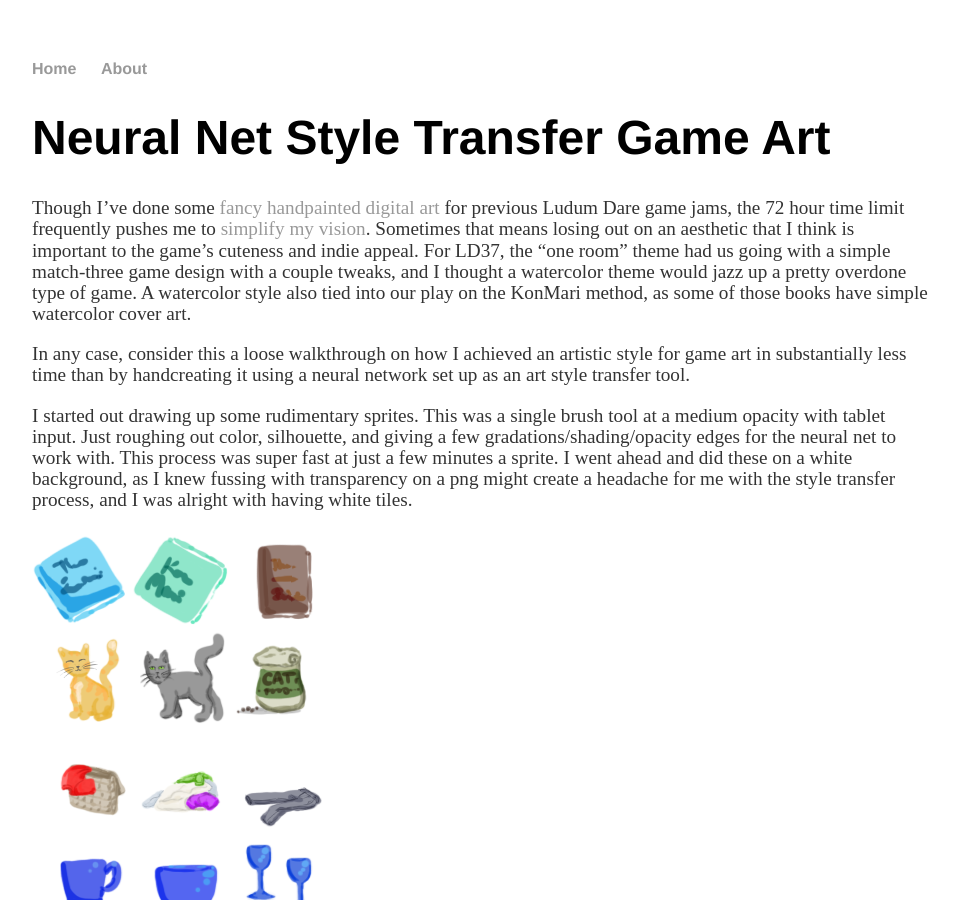
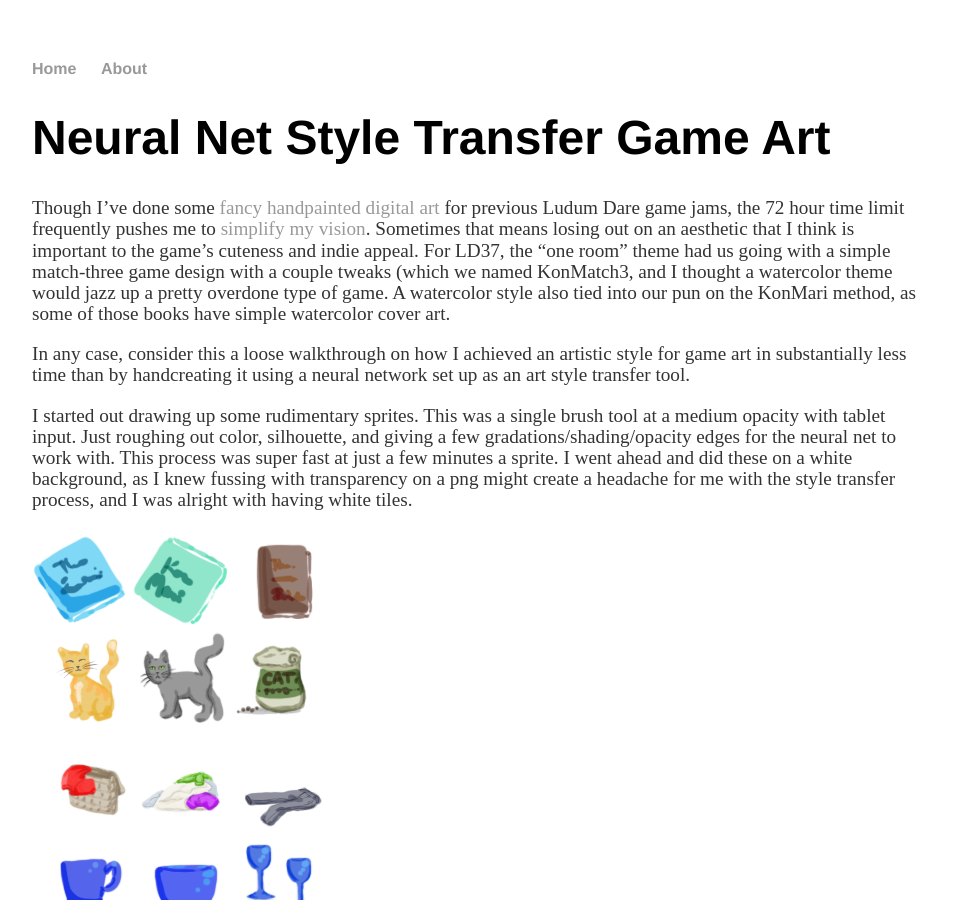
Before and after one commit to katieamazing/katieamazing.github.io, a Jekyll site: the page built from _posts/2016-12-15-art-generation-style-transfer.md, in a window 1280 px wide and 900 px high. Shown: the whole window, without its empty margins (160-1119 px from the left). Built offline with Jekyll 4.4.1, drawn with Linux system fonts in a browser that asks for light colours.

Commit message:
Update 2016-12-15-art-generation-style-transfer.md

```diff
--- a/_posts/2016-12-15-art-generation-style-transfer.md
+++ b/_posts/2016-12-15-art-generation-style-transfer.md
@@ -4,7 +4,7 @@
 date: 2016-12-15
 ---
 
-Though I've done some [fancy handpainted digital art](http://ludumdare.com/compo/wp-content/compo2//511439/34276-shot0-1450136954.jpg-eq-900-500.jpg) for previous Ludum Dare game jams, the 72 hour time limit frequently pushes me to [simplify my vision](http://ludumdare.com/compo/wp-content/compo2/570486/34276-shot0-1472521617.png). Sometimes that means losing out on an aesthetic that I think is important to the game's cuteness and indie appeal. For LD37, the "one room" theme had us going with a simple match-three game design with a couple tweaks, and I thought a watercolor theme would jazz up a pretty overdone type of game. A watercolor style also tied into our play on the KonMari method, as some of those books have simple watercolor cover art.
+Though I've done some [fancy handpainted digital art](http://ludumdare.com/compo/wp-content/compo2//511439/34276-shot0-1450136954.jpg-eq-900-500.jpg) for previous Ludum Dare game jams, the 72 hour time limit frequently pushes me to [simplify my vision](http://ludumdare.com/compo/wp-content/compo2/570486/34276-shot0-1472521617.png). Sometimes that means losing out on an aesthetic that I think is important to the game's cuteness and indie appeal. For LD37, the "one room" theme had us going with a simple match-three game design with a couple tweaks (which we named KonMatch3, and I thought a watercolor theme would jazz up a pretty overdone type of game. A watercolor style also tied into our pun on the KonMari method, as some of those books have simple watercolor cover art.
 
 In any case, consider this a loose walkthrough on how I achieved an artistic style for game art in substantially less time than by handcreating it using a neural network set up as an art style transfer tool.
 
```
